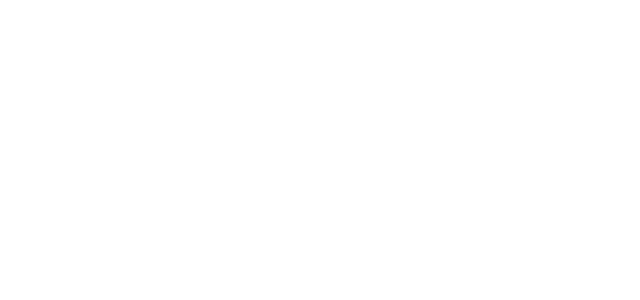
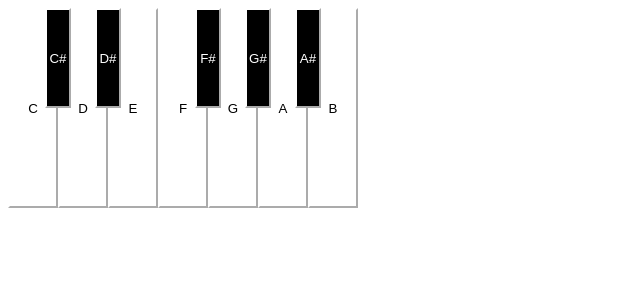
Before and after one commit to azhechkova/musical-enigma, a React (Create React App) app: page / in a window 1280 px wide. Shown: the top 300 px of the page, without its empty margins (0-640 px from the left). Built offline with nearby package versions, Linux system fonts and the light colour scheme.

Commit message:
Simple markup of the piano

```diff
--- a/package.json
+++ b/package.json
@@ -20,10 +20,12 @@
     "react": "^18.2.0",
     "react-dom": "^18.2.0",
     "react-scripts": "5.0.1",
+    "styled-components": "^5.3.6",
     "typescript": "^4.9.5",
     "web-vitals": "^2.1.4"
   },
   "devDependencies": {
+    "@types/styled-components": "^5.1.26",
     "@typescript-eslint/eslint-plugin": "^5.50.0",
     "@typescript-eslint/parser": "^5.50.0",
     "eslint": "^8.2.0",
--- a/src/App.tsx
+++ b/src/App.tsx
@@ -1,11 +1,9 @@
 import React from 'react';
+import { Piano } from './components';
+import { noteList } from './constants';
 
 const App = (): JSX.Element => {
-  return (
-    <div className="App">
-      <header className="App-header" />
-    </div>
-  );
+  return <Piano notes={noteList} />;
 };
 
 export default App;
--- /dev/null
+++ b/src/components/Note/index.styles.tsx
@@ -0,0 +1,21 @@
+import styled from 'styled-components';
+
+export const BasicNote = styled.button`
+  display: block;
+  padding: 0;
+  background-color: white;
+  border-color: white;
+  cursor: pointer;
+  height: 200px;
+  width: 50px;
+`;
+
+export const BasicSemiNote = styled(BasicNote)`
+  background-color: black;
+  color: white;
+  width: 2em;
+  margin: 0 -1em;
+  z-index: 10;
+  position: relative;
+  height: 100px;
+`;
--- /dev/null
+++ b/src/components/Note/index.tsx
@@ -0,0 +1,17 @@
+import React from 'react';
+import { BasicNote, BasicSemiNote } from './index.styles';
+import { NoteType } from '../../constants';
+
+interface NoteProps {
+  note: NoteType;
+}
+
+const Note = ({ note }: NoteProps): JSX.Element => {
+  return note.type === 'tone' ? (
+    <BasicNote>{note.note}</BasicNote>
+  ) : (
+    <BasicSemiNote>{note.note}</BasicSemiNote>
+  );
+};
+
+export default Note;
--- /dev/null
+++ b/src/components/Piano/index.styles.tsx
@@ -0,0 +1,7 @@
+import styled from 'styled-components';
+
+const BasicPiano = styled.div`
+  display: flex;
+`;
+
+export default BasicPiano;
--- /dev/null
+++ b/src/components/Piano/index.tsx
@@ -0,0 +1,21 @@
+import React from 'react';
+import BasicPiano from './index.styles';
+
+import { NoteType } from '../../constants';
+import Note from '../Note';
+
+interface PianoProps {
+  notes: NoteType[];
+}
+
+const Piano = ({ notes }: PianoProps): JSX.Element => {
+  return (
+    <BasicPiano>
+      {notes.map(note => (
+        <Note key={note.key} note={note} />
+      ))}
+    </BasicPiano>
+  );
+};
+
+export default Piano;
--- /dev/null
+++ b/src/components/index.ts
@@ -0,0 +1,2 @@
+export { default as Piano } from './Piano';
+export { default as Note } from './Note';
--- /dev/null
+++ b/src/constants/index.ts
@@ -0,0 +1,68 @@
+export type NoteType = {
+  key: string;
+  note: string;
+  type: 'tone' | 'semitone';
+};
+
+export const noteList: NoteType[] = [
+  {
+    key: 'a',
+    note: 'C',
+    type: 'tone',
+  },
+  {
+    key: 'w',
+    note: 'C#',
+    type: 'semitone',
+  },
+  {
+    key: 's',
+    note: 'D',
+    type: 'tone',
+  },
+  {
+    key: 'e',
+    note: 'D#',
+    type: 'semitone',
+  },
+  {
+    key: 'd',
+    note: 'E',
+    type: 'tone',
+  },
+  {
+    key: 'f',
+    note: 'F',
+    type: 'tone',
+  },
+  {
+    key: 't',
+    note: 'F#',
+    type: 'semitone',
+  },
+  {
+    key: 'g',
+    note: 'G',
+    type: 'tone',
+  },
+  {
+    key: 'y',
+    note: 'G#',
+    type: 'semitone',
+  },
+  {
+    key: 'h',
+    note: 'A',
+    type: 'tone',
+  },
+  {
+    key: 'u',
+    note: 'A#',
+    type: 'semitone',
+  },
+  {
+    key: 'j',
+    note: 'B',
+    type: 'tone',
+  },
+];
```
Also changed, not shown: 1 other file (tests, documents, lock files or other folders).
